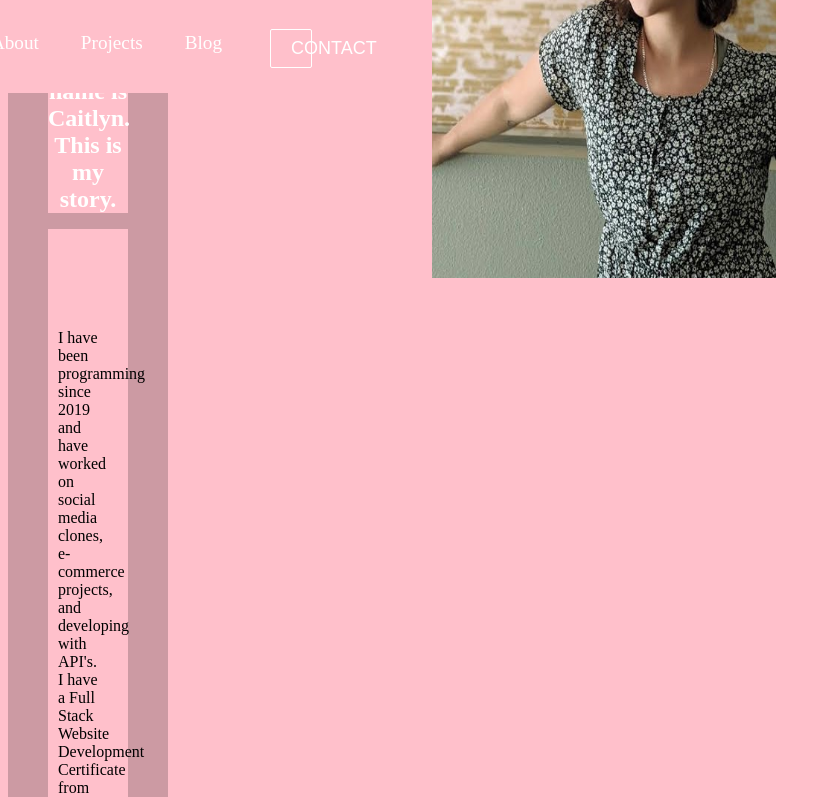
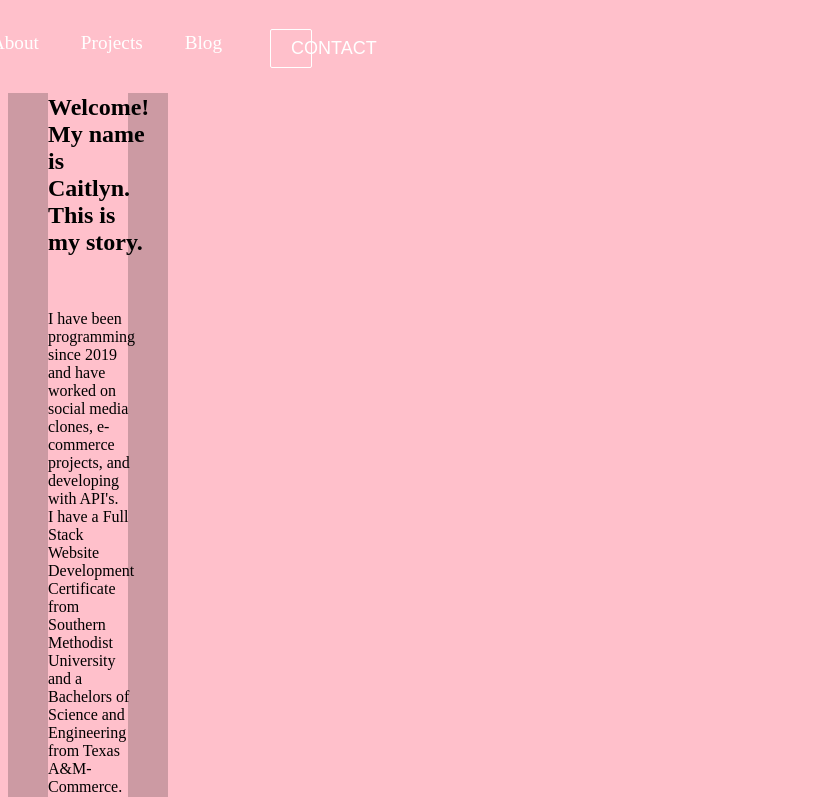
Before and after one commit to smilleeymilleey/website, a React (Create React App) app in the folder website-1/: page /services in a window 1280 px wide. Shown: the top 797 px of the page, without its empty margins (0-839 px from the left). Built offline with nearby package versions, Linux system fonts and the light colour scheme.

Commit message:
saving a copy

```diff
--- a/website-1/src/components/AboutHero.css
+++ b/website-1/src/components/AboutHero.css
@@ -1,61 +1,44 @@
 
 
 .meinside {
-position: absolute;
-width: 600px;
-height: 600px;
-padding-top: 5%;
-padding-bottom: -50%;
-padding-left: 20%;
-margin-right: 10%;
-margin-left: 10%;
-display: flex;
-flex-direction: row;
-}
-
-.list {
-  padding-right: 50%;
-}
 
 
-.welcome {
-  padding-right: 20px;
-  padding-left: 10px;
-  padding-top: 100px;
-  margin-top: 10%;
-  margin-top: 0px;
-  margin-bottom: 10%;
-  margin-left: 10%;
-  margin-right: 10%;
-  display: flex;
-  flex-direction: column;
+padding-left: 70%;
 
 }
 
 
 
-.header {
-  padding-right: 20px;
-  padding-left: 10px;
-  padding-top: 100px;
-  margin-top: 10%;
-  margin-top: 0px;
-  margin-bottom: 10%;
+
+.AboutMe {
+  display: flex;
+  flex-wrap: wrap;
+  padding-left: 10%;
+  padding-right: 40%;
+  padding-top: 20%;
   margin-left: 10%;
   margin-right: 10%;
-  display: flex;
-  flex-direction: column;
+
+
+
 }
 
+
+
+.Welcome {
+  display: flex;
+  flex-wrap: wrap;
+
+
+
+  }
+
+
+
+
+
 .paragraph {
-  padding-right: 20px;
-  padding-left: 10px;
-  padding-top: 100px;
-  margin-top: 10%;
-  margin-top: 0px;
-  margin-bottom: 10%;
-  margin-left: 10%;
-  margin-right: 10%;
   display: flex;
-  flex-direction: column;
+  flex-wrap: wrap;
+
 }
--- a/website-1/src/components/AboutHero.js
+++ b/website-1/src/components/AboutHero.js
@@ -8,25 +8,25 @@ import './AboutHero.css';
 function AboutHero() {
   return (
     <div className='hero-container'>
-      <section>
-        <img className="meinside" alt="me" src="meinside1.jpg"></img>
-      </section>
 
-        <h1 className="welcome"> About Me</h1>
-            <h2 className="header">
+      <section className = "Welcome1">
+          <h1 className="AboutMe"> About Me</h1>
+            <h2 className="Welcome">
               Welcome! My name is Caitlyn. This is my story.
             </h2>
 
-        <section className="paragraph">
+        <img alt="me" className="meinside" src="meinside1.jpg"></img>
+
+        <p className="paragraph">
            I have been programming since 2019 and have worked on <br />
               social media clones, e-commerce projects, and developing with API's.<br />
                  I have a Full Stack Website Development Certificate from Southern Methodist University<br />
                   and a Bachelors of Science and Engineering from Texas A&M-Commerce. My passion for programming <br /> began when
-                  I first learned that I could create something out of nothing.
-
-        </section>
+                  I first learned that I could create something out of nothing.</p>
 
 
+
+  </section>
 
 
 
```
Also changed, not shown: 1 other file (tests, documents, lock files or other folders).
